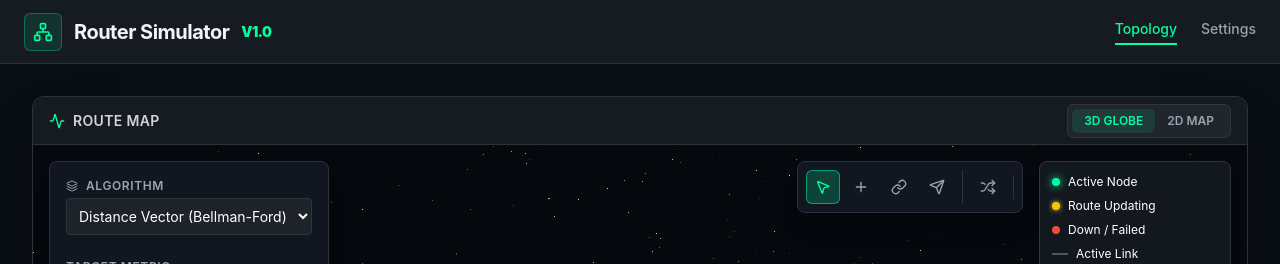
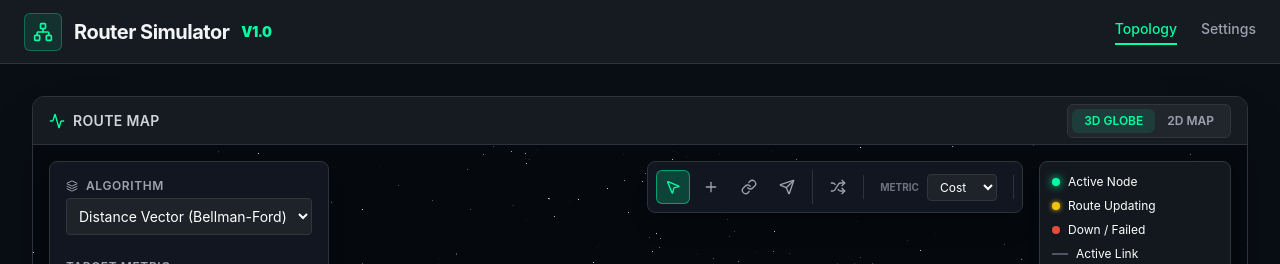
Before and after one commit to Rahul2245/Simple-Network-Router-System, a React app in the folder frontend/: page / in a window 1280 px wide. Shown: the top 264 px of the page. Built offline with nearby package versions, Linux system fonts and the light colour scheme; no server answers; the HTML template or start-up script is replaced by a standard one.

Commit message:
added the metric change option in link cost display

```diff
--- a/frontend/src/3d/LinkEdge.jsx
+++ b/frontend/src/3d/LinkEdge.jsx
@@ -2,7 +2,7 @@ import React, { useMemo, useState } from 'react';
 import { Line, Billboard, Text, Html } from '@react-three/drei';
 import * as THREE from 'three';
 
-const LinkEdge = ({ id, source, target, cost, status, viewMode, isSelected, onClick }) => {
+const LinkEdge = ({ id, source, target, cost,delay,metric, status, viewMode, isSelected, onClick }) => {
   const [hovered, setHover] = useState(false);
 
   // Flatten Y if 2D mode
@@ -23,6 +23,8 @@ const LinkEdge = ({ id, source, target, cost, status, viewMode, isSelected, onCl
 
   const color = status === 'down' ? '#e74c3c' : (hovered ? '#ffffff' : '#4a5568');
   const dashed = status === 'down';
+
+  const displayValue = metric === 'delay' ? `${delay} ms` : cost;
 
   return (
     <group
@@ -66,7 +68,7 @@ const LinkEdge = ({ id, source, target, cost, status, viewMode, isSelected, onCl
             outlineWidth={0.04}
             outlineColor="#05080c"
           >
-            {cost}
+            {metric === 'delay' ? `${delay} ms` : cost}
           </Text>
         </Billboard>
       )}
--- a/frontend/src/3d/Scene.jsx
+++ b/frontend/src/3d/Scene.jsx
@@ -42,7 +42,7 @@ const CameraController = ({ viewMode }) => {
 };
 
 const Scene = ({
-  graph, onSelectNode, onSelectLink, selectedLink, viewMode, onAction,
+  graph, onSelectNode, onSelectLink, selectedLink, viewMode, metric, onAction,
   interactionMode, sourceNode, destNode, setSourceNode, setDestNode,
   activePacket, decisionData, algorithmAnimation, onAnimationComplete
 }) => {
@@ -157,6 +157,8 @@ const Scene = ({
                  source={sNode}
                  target={tNode}
                  cost={link.cost}
+                 delay={link.delay}
+                 metric={metric}
                  status={link.status}
                  viewMode={viewMode}
                  isSelected={selectedLink?.id === link.id}
--- a/frontend/src/App.jsx
+++ b/frontend/src/App.jsx
@@ -20,6 +20,7 @@ function App() {
 
   // Interactive Topology States
   const [interactionMode, setInteractionMode] = useState('VIEW');
+  const [metric, setMetric] = useState('cost');
   const [sourceNode, setSourceNode] = useState(null);
   const [destNode, setDestNode] = useState(null);
   const [activePacket, setActivePacket] = useState(null);
@@ -160,6 +161,7 @@ function App() {
                 onSelectLink={(link) => { setSelectedLink(link); setSelectedNode(null); }}
                 selectedLink={selectedLink}
                 viewMode={viewMode}
+                metric={metric}
                 onAction={handleAction}
                 interactionMode={interactionMode}
                 sourceNode={sourceNode}
@@ -185,6 +187,8 @@ function App() {
   activePacket={activePacket}
   onSendPacket={handleSendPacket}
   onShuffleLayout={handleShuffleLayout}
+  metric={metric}
+  setMetric={setMetric}
 />
 
              {/* Legend */}
--- a/frontend/src/components/Toolbar.jsx
+++ b/frontend/src/components/Toolbar.jsx
@@ -1,7 +1,7 @@
 import React from 'react';
 import { MousePointer2, Plus, Link as LinkIcon, Send, X, Shuffle } from 'lucide-react';
 
-const Toolbar = ({ interactionMode, setInteractionMode, sourceNode, destNode, activePacket, onSendPacket, onShuffleLayout }) => {
+const Toolbar = ({ interactionMode, setInteractionMode, sourceNode, destNode, activePacket, onSendPacket, onShuffleLayout, metric, setMetric })  => {
   const modes = [
     { id: 'VIEW', label: 'Inspect', icon: <MousePointer2 className="w-4 h-4" /> },
     { id: 'ADD_NODE', label: 'Add Node', icon: <Plus className="w-4 h-4" /> },
@@ -37,6 +37,19 @@ const Toolbar = ({ interactionMode, setInteractionMode, sourceNode, destNode, ac
 
       <div className="w-px h-6 bg-[#2d333b]"></div>
 
+      <div className="flex items-center gap-2 text-xs px-2">
+  <span className="text-gray-500 uppercase font-bold text-[10px]">Metric</span>
+  <select
+    value={metric}
+    onChange={(e) => setMetric(e.target.value)}
+    className="bg-[#1e2329] border border-[#30363d] text-white text-xs px-2 py-1 rounded focus:outline-none"
+  >
+    <option value="cost">Cost</option>
+    <option value="delay">Delay</option>
+  </select>
+</div>
+
+<div className="w-px h-6 bg-[#2d333b]"></div>
       {interactionMode === 'SELECT_ROUTE' && (
          <div className="flex items-center gap-3 pl-1 text-xs px-2">
             <div className="flex flex-col">
```
Lines whose indentation alone changed are shown as unchanged.
